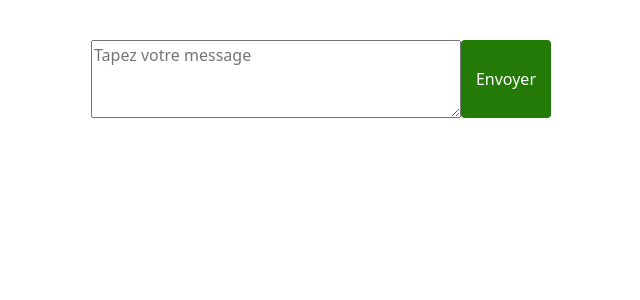
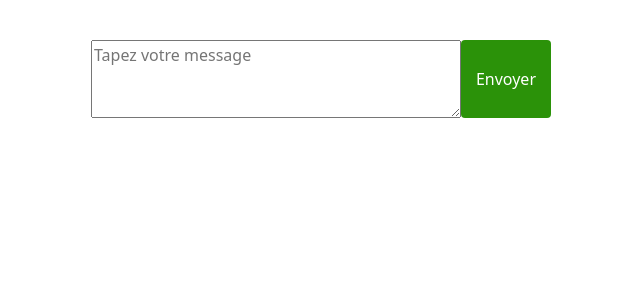
Before and after one commit to JefBronze/chatgpt_plugins-main, a Flask app: page / in a window 1280 px wide. Shown: the top 300 px of the page, without its empty margins (319-959 px from the left). Run offline with Flask 3, Linux system fonts and the light colour scheme; some libraries are stand-ins or nearby versions.

Commit message:
Teste Jenkins

```diff
--- a/app/templates/chat.html
+++ b/app/templates/chat.html
@@ -49,7 +49,7 @@
       }
 
       .input-box input[type="submit"] {
-        background-color: #237a06;
+        background-color: #2b9209;
         color: #fff;
         border: none;
         padding: 10px 15px;
```
